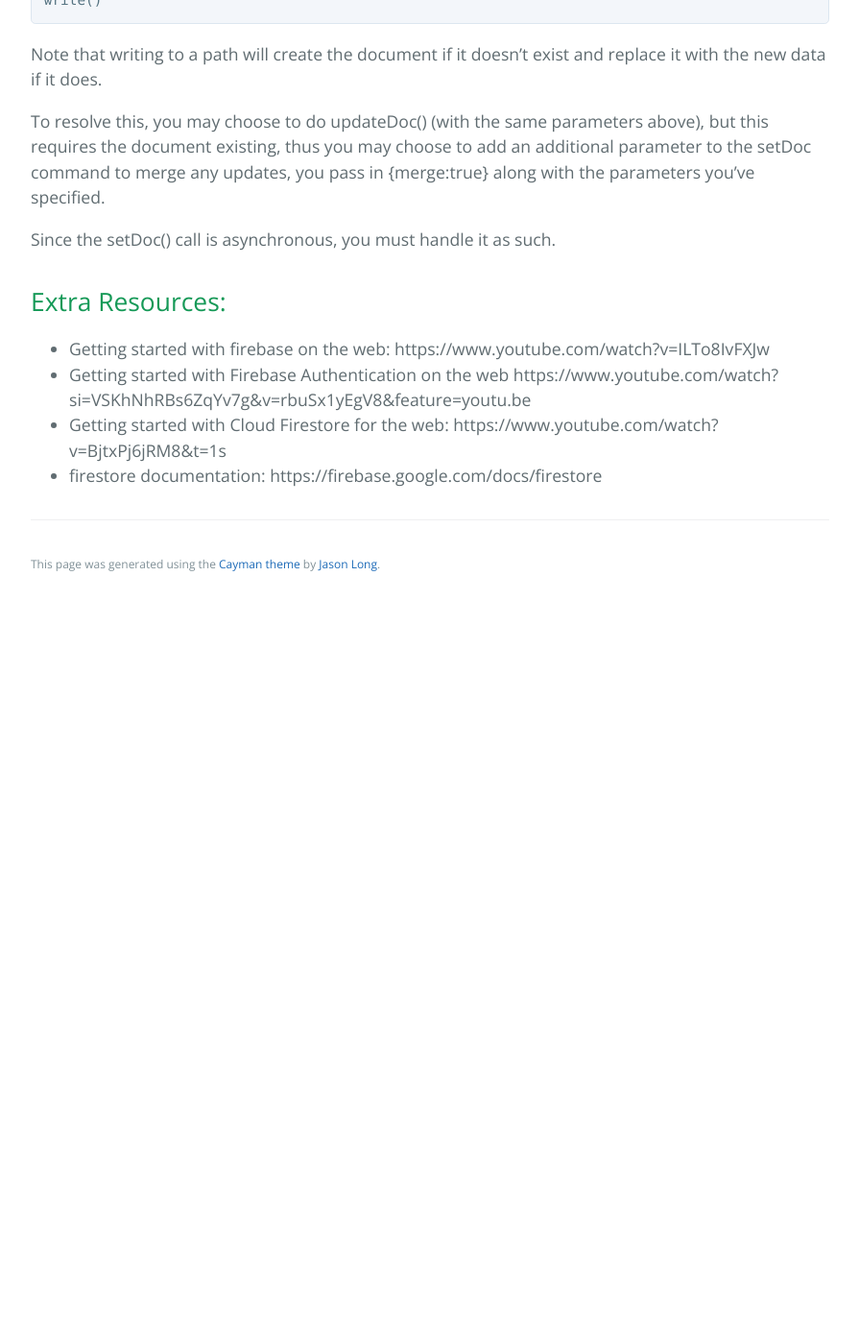
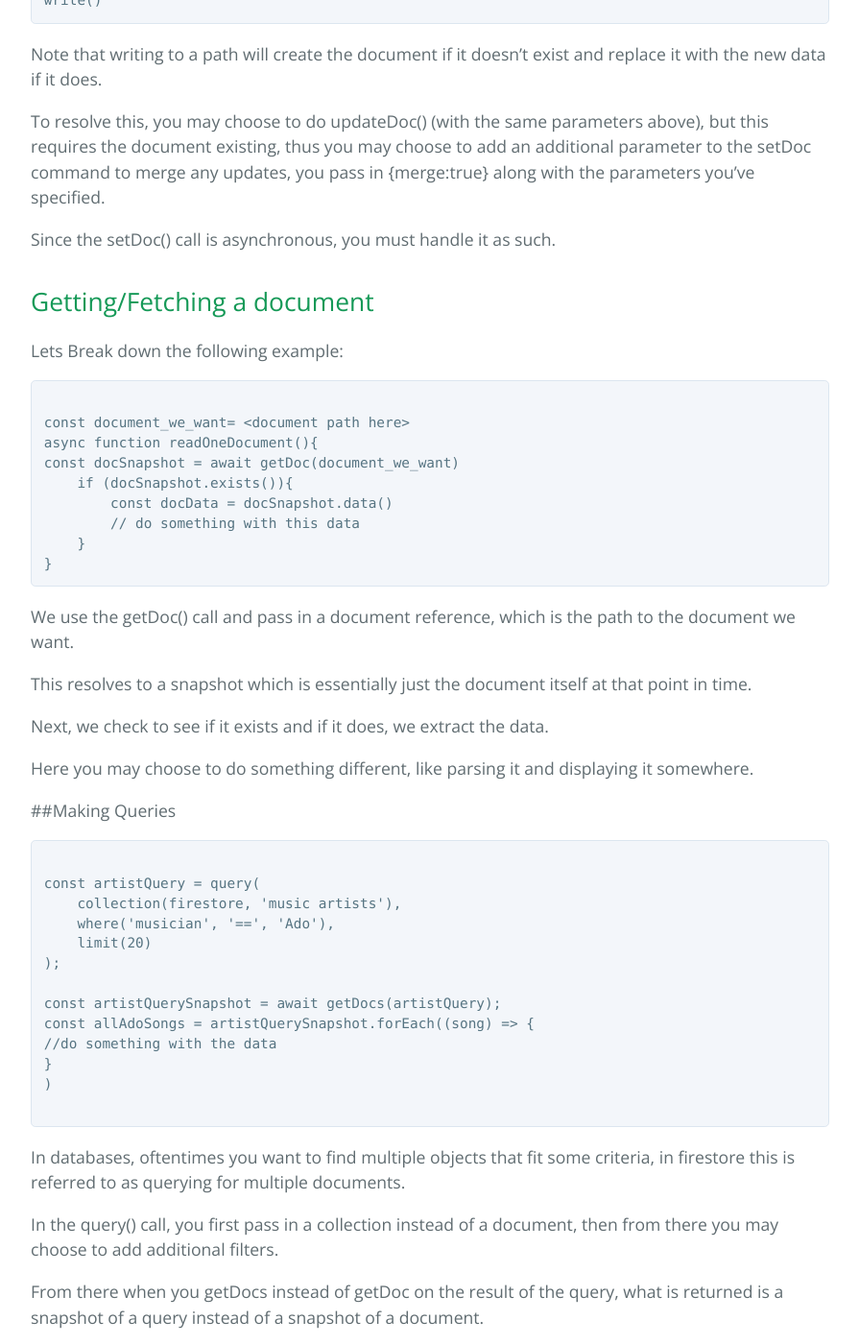
Before and after one commit to learning-software-engineering/learning-software-engineering.github.io, a Jekyll site: the page built from Topics/Tech_Stacks/Firebase_and_Firestore.md, in a window 1280 px wide and 1400 px high, scrolled down 2581 px. Shown: the whole window at 96% size, without its empty margins (192-1087 px from the left). Built offline with Jekyll 4.4.1, drawn with Linux system fonts in a browser that asks for light colours; our own code applies the rules of GitHub Pages for plain Markdown files; before the commit the page ends 3211 px from its top, so only the background shows below that; some of the changed text lies outside the part shown.

Commit message:
Update Firebase_and_Firestore.md

````diff
--- a/Topics/Tech_Stacks/Firebase_and_Firestore.md
+++ b/Topics/Tech_Stacks/Firebase_and_Firestore.md
@@ -89,6 +89,58 @@ To resolve this, you may choose to do updateDoc() (with the same parameters abov
 Since the setDoc() call is asynchronous, you must handle it as such.
 
 
+## Getting/Fetching a document
+Lets Break down the following example:
+```
+
+const document_we_want= <document path here>
+async function readOneDocument(){
+const docSnapshot = await getDoc(document_we_want)
+    if (docSnapshot.exists()){
+        const docData = docSnapshot.data()
+        // do something with this data
+    }
+}
+```
+We use the getDoc() call and pass in a document reference, which is the path to the document we want.
+
+This resolves to a snapshot which is essentially just the document itself at that point in time.
+
+Next, we check to see if it exists and if it does, we extract the data.
+
+Here you may choose to do something different, like parsing it and displaying it somewhere.
+
+
+##Making Queries
+
+```
+
+const artistQuery = query(
+    collection(firestore, 'music artists'),
+    where('musician', '==', 'Ado'),
+    limit(20)
+);
+
+const artistQuerySnapshot = await getDocs(artistQuery);
+const allAdoSongs = artistQuerySnapshot.forEach((song) => {
+//do something with the data
+}
+)
+
+```
+
+In databases, oftentimes you want to find multiple objects that fit some criteria, in firestore this is referred to as querying for multiple documents.
+
+In the query() call, you first pass in a collection instead of a document, then from there you may choose to add additional filters.
+
+From there when you getDocs instead of getDoc on the result of the query, what is returned is a snapshot of a query instead of a snapshot of a document.
+
+The query snapshot itself, is an array of documents.
+
+You may choose to use docs() on the returned data to directly return the array, however you may also choose to do a .forEach() on it, in order to iteratively parse it.
+
+
+
 ## Extra Resources:
 * Getting started with firebase on the web: https://www.youtube.com/watch?v=ILTo8IvFXJw
 * Getting started with Firebase Authentication on the web https://www.youtube.com/watch?si=VSKhNhRBs6ZqYv7g&v=rbuSx1yEgV8&feature=youtu.be
````
